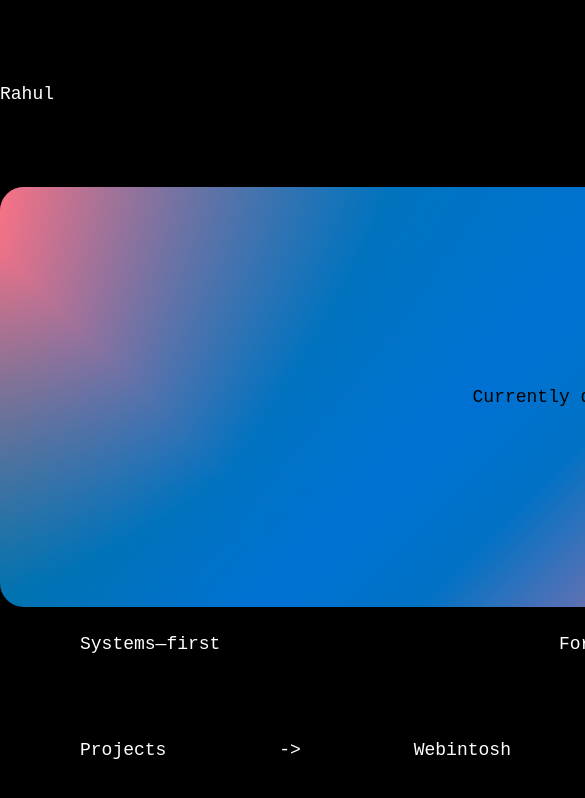
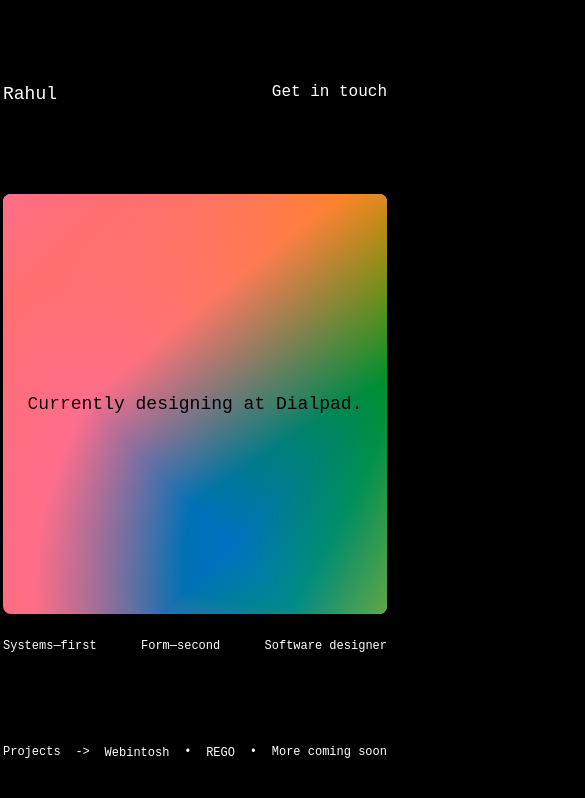
Before and after one commit to rahul-akumar/portfolio, a Vue app: page / in a window 390 px wide. Shown: the top 798 px of the page, 585 px wide, since content can reach past the window. Built offline with nearby package versions, Linux system fonts and the light colour scheme.

Commit message:
feat(ui): add responsive design to app layout
Updated classes in App.vue for mobile and desktop responsiveness, including text sizes, padding, and border radius. Removed global paragraph font size from main.css to allow component-specific styling.

```diff
--- a/src/App.vue
+++ b/src/App.vue
@@ -9,7 +9,7 @@ const styles = {
 </script>
 
 <template>
-  <div class="mx-auto flex h-lvh w-7xl flex-col justify-between py-20">
+  <div class="mx-auto flex h-lvh w-sm flex-col justify-between py-20 md:w-7xl">
     <header class="flex justify-between">
       <h3 class="text-lg">Rahul</h3>
       <p>
@@ -26,7 +26,7 @@ const styles = {
 
     <main class="">
       <div class="flex flex-col gap-6">
-        <div class="gradient-container">
+        <div class="gradient-container rounded-lg md:rounded-3xl">
           <div class="running-gradient">
             <div class="gradient-text">
               Currently designing at
@@ -41,40 +41,40 @@ const styles = {
             </div>
           </div>
         </div>
-        <div class="flex justify-between px-20">
-          <p>Systems—first</p>
-          <p>Form—second</p>
-          <p>Software designer</p>
+        <div class="flex justify-between md:px-20">
+          <p class="text-xs md:text-lg">Systems—first</p>
+          <p class="text-xs md:text-lg">Form—second</p>
+          <p class="text-xs md:text-lg">Software designer</p>
         </div>
       </div>
     </main>
 
-    <footer class="flex justify-between px-20">
-      <p>Projects</p>
-      <p>-></p>
+    <footer class="flex items-center justify-between md:px-20">
+      <p class="text-xs md:text-lg">Projects</p>
+      <p class="text-xs md:text-lg">-></p>
       <p>
         <a
           href="https://rahul-akumar.github.io/webintosh/"
           target="_blank"
           rel="noopener noreferrer"
-          class="underline-offset-8 hover:underline"
+          class="text-xs underline-offset-8 hover:underline md:text-lg"
         >
           Webintosh
         </a>
       </p>
-      <p>•</p>
+      <p class="text-xs md:text-lg">•</p>
       <p>
         <a
           href="https://rahul-akumar.github.io/REGO/"
           target="_blank"
           rel="noopener noreferrer"
-          class="underline-offset-8 hover:underline"
+          class="text-xs underline-offset-8 hover:underline md:text-lg"
         >
           REGO
         </a>
       </p>
-      <p>•</p>
-      <p>More coming soon</p>
+      <p class="text-xs md:text-lg">•</p>
+      <p class="text-xs md:text-lg">More coming soon</p>
     </footer>
   </div>
 </template>
@@ -83,7 +83,6 @@ const styles = {
 .gradient-container {
   position: relative;
   overflow: hidden;
-  border-radius: 1.5rem;
   height: 420px;
   background: linear-gradient(45deg, #000000, #fecfef, #fecfef);
 }
--- a/src/assets/main.css
+++ b/src/assets/main.css
@@ -11,10 +11,6 @@ body a {
   cursor: pointer;
 }
 
-body p {
-  font-size: 18px;
-}
-
 ::selection {
   background-color: var(--color-amber-500);
   color: black;
```
